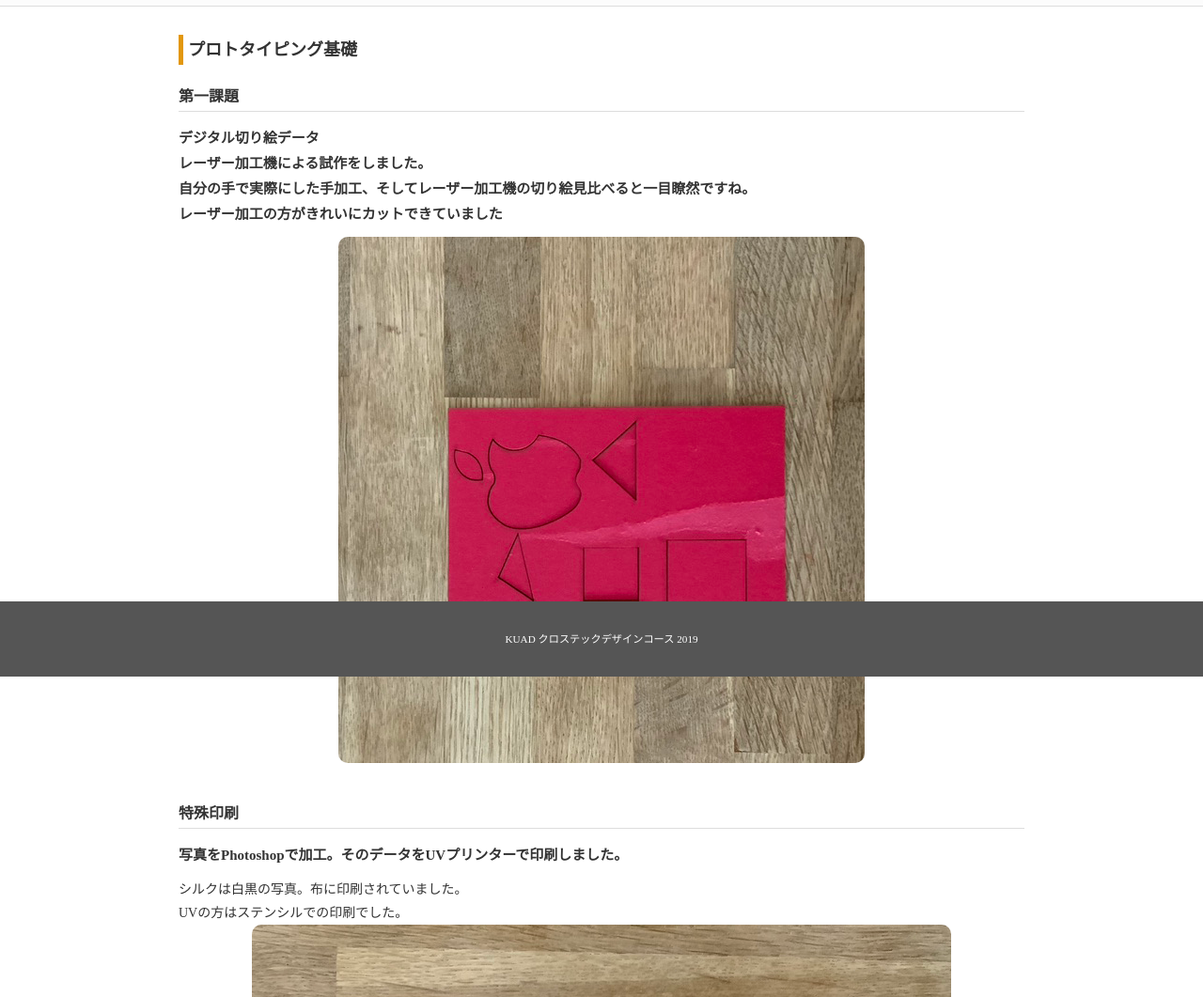
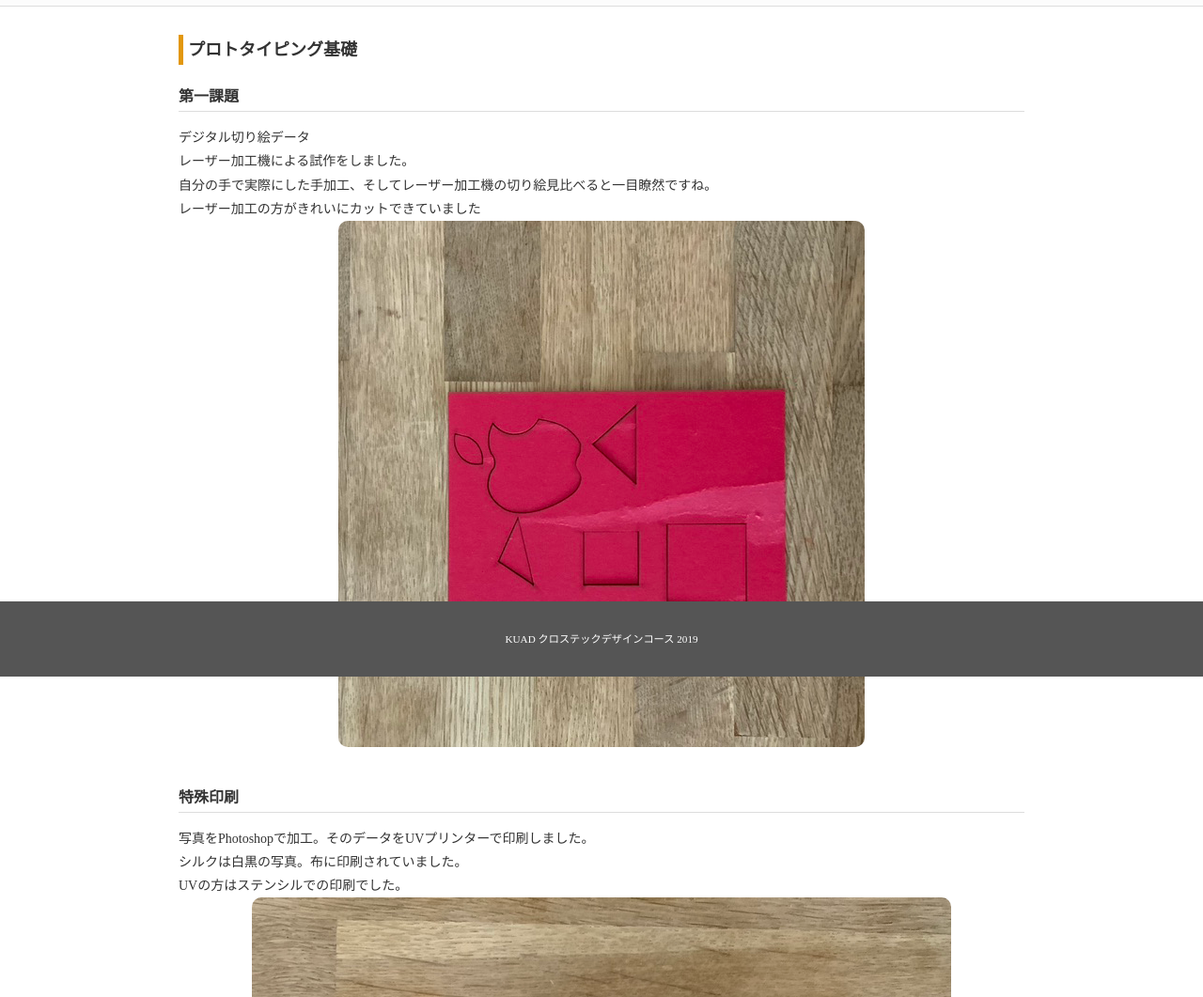
Before and after one commit to KUAD-XtechDesign/simple-page-i-tanaka12027021, a plain HTML site: page subjects/swnwb1.html in a window 1280 px wide. Shown: the part 80-1141 px from the top of the page at 94% size. Drawn offline with Linux system fonts and the light colour scheme.

Commit message:
hennsyuu

```diff
--- a/subjects/swnwb1.html
+++ b/subjects/swnwb1.html
@@ -26,12 +26,12 @@
         <h1>プロトタイピング基礎</h1>
         <div class="session">
           <h2>第一課題</h2>
-          <h3>デジタル切り絵データ<br>レーザー加工機による試作をしました。<br>自分の手で実際にした手加工、そしてレーザー加工機の切り絵見比べると一目瞭然ですね。<br>レーザー加工の方がきれいにカットできていました</h3>
+          <p>デジタル切り絵データ<br>レーザー加工機による試作をしました。<br>自分の手で実際にした手加工、そしてレーザー加工機の切り絵見比べると一目瞭然ですね。<br>レーザー加工の方がきれいにカットできていました</p>
           <p class="main_pic"><img src="../assets/images/reza.png" alt=""></p>
         </div>
         <div class="session">
           <h2>特殊印刷</h2>
-          <h3>写真をPhotoshopで加工。そのデータをUVプリンターで印刷しました。</h3>
+          <p>写真をPhotoshopで加工。そのデータをUVプリンターで印刷しました。</p>
           <p>シルクは白黒の写真。布に印刷されていました。<br>UVの方はステンシルでの印刷でした。</p>
           <p class="main_pic"><img src="../assets/images/tokusyu.png" alt=""></p>
         </div>
```
